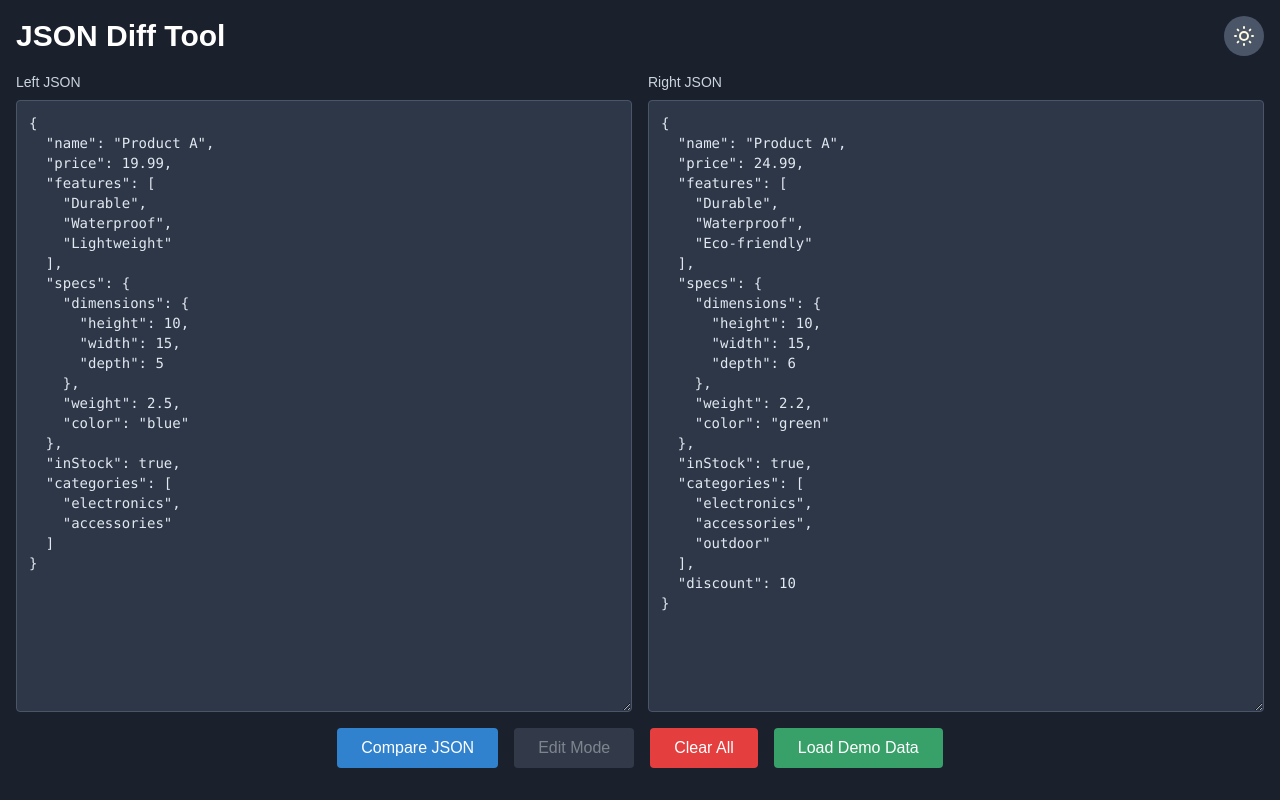
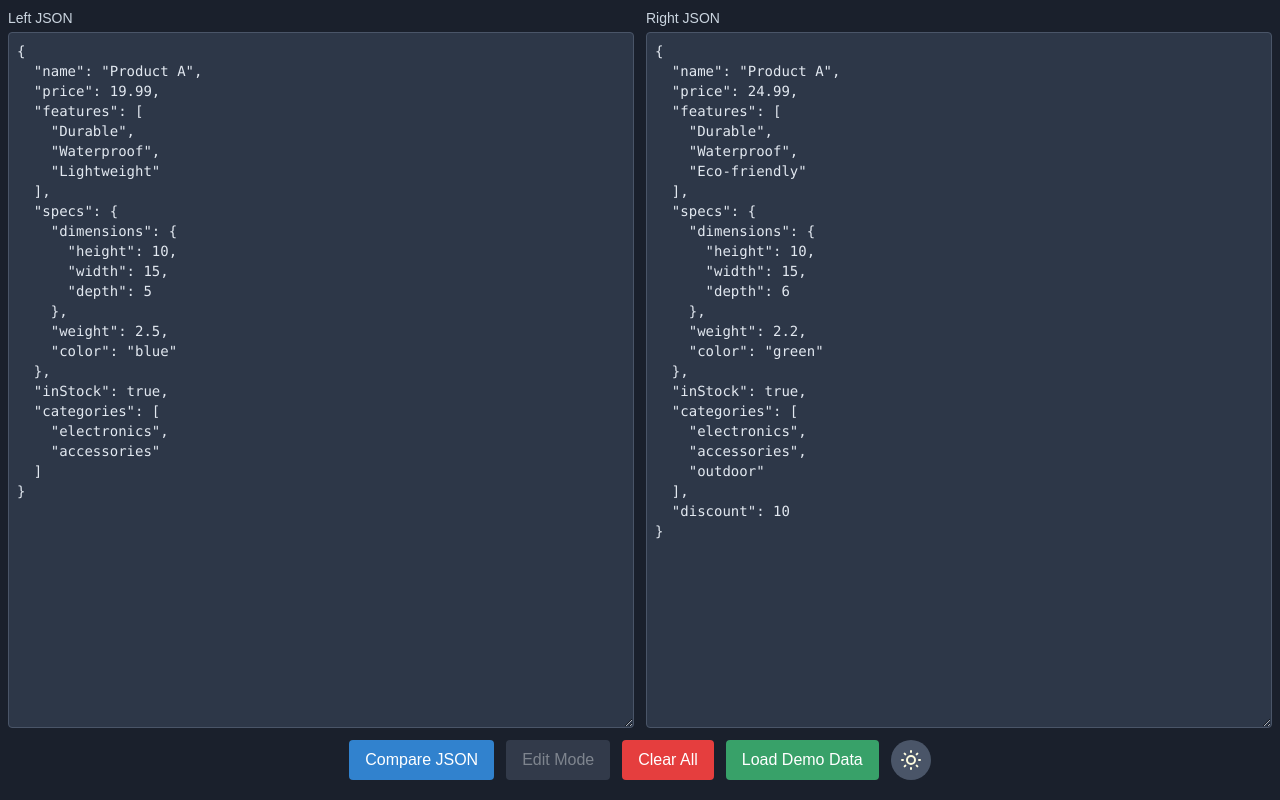
Before and after one commit to everettjf/MyJSONDiff, a Next.js app in the folder src/: page / in a window 1280 px wide. Built offline with nearby package versions, Linux system fonts and the light colour scheme.

Commit message:
optimize

```diff
--- a/src/src/app/page.tsx
+++ b/src/src/app/page.tsx
@@ -42,7 +42,6 @@ export default function Home() {
   // 从localStorage获取初始主题状态
   const getInitialTheme = () => {
     // 注意：此函数在服务器端渲染时不能访问localStorage
-    if (typeof window !== 'undefined') {
     const savedTheme = localStorage.getItem('theme');
     console.log(`savedTheme: ${savedTheme}`);
 
@@ -50,15 +49,7 @@ export default function Home() {
     if (savedTheme == 'dark') return true;
     if (savedTheme == 'light') return false;
 
-      // 如果没有存储的值，检查系统偏好
-      if (window.matchMedia && window.matchMedia('(prefers-color-scheme: dark)').matches) {
-        return true;
-      }
-
     // 如果没有明确设置且系统无偏好，默认使用深色模式
-      return true;
-    }
-    // 服务器端渲染默认使用深色模式
     return true;
   };
 
@@ -68,8 +59,8 @@ export default function Home() {
   const [error, setError] = useState<string | null>(null);
   const [windowHeight, setWindowHeight] = useState(0);
   const [showDiff, setShowDiff] = useState(false);
-  const [isDarkMode, setIsDarkMode] = useState(true);
-  // const [isDarkMode, setIsDarkMode] = useState(getInitialTheme());
+  // const [isDarkMode, setIsDarkMode] = useState(true);
+  const [isDarkMode, setIsDarkMode] = useState(getInitialTheme());
   const leftEditorRef = useRef<HTMLDivElement>(null);
   const rightEditorRef = useRef<HTMLDivElement>(null);
 
@@ -115,7 +106,7 @@ export default function Home() {
   // Calculate textarea height based on window size (subtract space for other elements)
   const getTextareaHeight = () => {
     // Reserve space for header, buttons, margins, etc.
-    const reservedSpace = 250;
+    const reservedSpace = 220;
     return Math.max(300, windowHeight - reservedSpace);
   };
 
@@ -434,9 +425,94 @@ export default function Home() {
 
   return (
     <div style={styles.container}>
-      <div className="container mx-auto p-4 h-screen flex flex-col">
-        <div className="flex justify-between items-center mb-4">
-          <h1 className="text-3xl font-bold text-center" style={styles.header}>JSON Diff Tool</h1>
+      <div className="container mx-auto p-2 h-screen flex flex-col max-w-full">
+
+
+        <div className="grid grid-cols-1 md:grid-cols-2 gap-3 mb-3 flex-grow">
+          <div className="flex flex-col">
+            <label htmlFor="leftJSON" className="block text-sm font-medium mb-1" style={styles.label}>
+              Left JSON
+            </label>
+            {showDiff ? (
+              <div
+                ref={leftEditorRef}
+                className="w-full flex-grow p-2 rounded overflow-auto"
+                style={{ ...styles.editor, height: `${getTextareaHeight()}px` }}
+              >
+                {renderHighlightedJSON(leftJSON, true)}
+              </div>
+            ) : (
+              <textarea
+                id="leftJSON"
+                className="w-full flex-grow p-2 rounded font-mono text-sm"
+                style={{ ...styles.editor, height: `${getTextareaHeight()}px` }}
+                placeholder="Paste your JSON here..."
+                value={leftJSON}
+                onChange={(e) => setLeftJSON(e.target.value)}
+              />
+            )}
+          </div>
+          <div className="flex flex-col">
+            <label htmlFor="rightJSON" className="block text-sm font-medium mb-1" style={styles.label}>
+              Right JSON
+            </label>
+            {showDiff ? (
+              <div
+                ref={rightEditorRef}
+                className="w-full flex-grow p-2 rounded overflow-auto"
+                style={{ ...styles.editor, height: `${getTextareaHeight()}px` }}
+              >
+                {renderHighlightedJSON(rightJSON, false)}
+              </div>
+            ) : (
+              <textarea
+                id="rightJSON"
+                className="w-full flex-grow p-2 rounded font-mono text-sm"
+                style={{ ...styles.editor, height: `${getTextareaHeight()}px` }}
+                placeholder="Paste your JSON here..."
+                value={rightJSON}
+                onChange={(e) => setRightJSON(e.target.value)}
+              />
+            )}
+          </div>
+        </div>
+
+        <div className="flex justify-center gap-3 mb-3 flex-wrap">
+          <button
+            onClick={compareJSON}
+            className="px-4 py-1.5 rounded hover:opacity-90 focus:outline-none focus:ring-2 focus:ring-opacity-50 transition-colors"
+            style={styles.buttonPrimary}
+          >
+            Compare JSON
+          </button>
+          <button
+            onClick={() => setShowDiff(false)}
+            className="px-4 py-1.5 rounded hover:opacity-90 focus:outline-none focus:ring-2 focus:ring-opacity-50 transition-colors"
+            style={{
+              ...styles.buttonSecondary,
+              backgroundColor: showDiff ? '#D69E2E' : isDarkMode ? '#4A5568' : '#E2E8F0',
+              color: showDiff ? 'white' : (isDarkMode ? '#E2E8F0' : '#4A5568'),
+              opacity: showDiff ? 1 : 0.5,
+              cursor: showDiff ? 'pointer' : 'not-allowed'
+            }}
+            disabled={!showDiff}
+          >
+            Edit Mode
+          </button>
+          <button
+            onClick={clearAll}
+            className="px-4 py-1.5 rounded hover:opacity-90 focus:outline-none focus:ring-2 focus:ring-opacity-50 transition-colors"
+            style={styles.buttonDanger}
+          >
+            Clear All
+          </button>
+          <button
+            onClick={resetToDemo}
+            className="px-4 py-1.5 rounded hover:opacity-90 focus:outline-none focus:ring-2 focus:ring-opacity-50 transition-colors"
+            style={styles.buttonSuccess}
+          >
+            Load Demo Data
+          </button>
           <button
             onClick={toggleDarkMode}
             className="p-2 rounded-full hover:opacity-80"
@@ -455,93 +531,6 @@ export default function Home() {
           </button>
         </div>
 
-        <div className="grid grid-cols-1 md:grid-cols-2 gap-4 mb-4 flex-grow">
-          <div className="flex flex-col">
-            <label htmlFor="leftJSON" className="block text-sm font-medium mb-2" style={styles.label}>
-              Left JSON
-            </label>
-            {showDiff ? (
-              <div
-                ref={leftEditorRef}
-                className="w-full flex-grow p-3 rounded overflow-auto"
-                style={{...styles.editor, height: `${getTextareaHeight()}px` }}
-              >
-                {renderHighlightedJSON(leftJSON, true)}
-              </div>
-            ) : (
-              <textarea
-                id="leftJSON"
-                className="w-full flex-grow p-3 rounded font-mono text-sm"
-                style={{...styles.editor, height: `${getTextareaHeight()}px` }}
-                placeholder="Paste your JSON here..."
-                value={leftJSON}
-                onChange={(e) => setLeftJSON(e.target.value)}
-              />
-            )}
-          </div>
-          <div className="flex flex-col">
-            <label htmlFor="rightJSON" className="block text-sm font-medium mb-2" style={styles.label}>
-              Right JSON
-            </label>
-            {showDiff ? (
-              <div
-                ref={rightEditorRef}
-                className="w-full flex-grow p-3 rounded overflow-auto"
-                style={{...styles.editor, height: `${getTextareaHeight()}px` }}
-              >
-                {renderHighlightedJSON(rightJSON, false)}
-              </div>
-            ) : (
-              <textarea
-                id="rightJSON"
-                className="w-full flex-grow p-3 rounded font-mono text-sm"
-                style={{...styles.editor, height: `${getTextareaHeight()}px` }}
-                placeholder="Paste your JSON here..."
-                value={rightJSON}
-                onChange={(e) => setRightJSON(e.target.value)}
-              />
-            )}
-          </div>
-        </div>
-
-        <div className="flex justify-center gap-4 mb-4 flex-wrap">
-          <button
-            onClick={compareJSON}
-            className="px-6 py-2 rounded hover:opacity-90 focus:outline-none focus:ring-2 focus:ring-opacity-50 transition-colors"
-            style={styles.buttonPrimary}
-          >
-            Compare JSON
-          </button>
-          <button
-            onClick={() => setShowDiff(false)}
-            className="px-6 py-2 rounded hover:opacity-90 focus:outline-none focus:ring-2 focus:ring-opacity-50 transition-colors"
-            style={{
-              ...styles.buttonSecondary,
-              backgroundColor: showDiff ? '#D69E2E' : isDarkMode ? '#4A5568' : '#E2E8F0',
-              color: showDiff ? 'white' : (isDarkMode ? '#E2E8F0' : '#4A5568'),
-              opacity: showDiff ? 1 : 0.5,
-              cursor: showDiff ? 'pointer' : 'not-allowed'
-            }}
-            disabled={!showDiff}
-          >
-            Edit Mode
-          </button>
-          <button
-            onClick={clearAll}
-            className="px-6 py-2 rounded hover:opacity-90 focus:outline-none focus:ring-2 focus:ring-opacity-50 transition-colors"
-            style={styles.buttonDanger}
-          >
-            Clear All
-          </button>
-          <button
-            onClick={resetToDemo}
-            className="px-6 py-2 rounded hover:opacity-90 focus:outline-none focus:ring-2 focus:ring-opacity-50 transition-colors"
-            style={styles.buttonSuccess}
-          >
-            Load Demo Data
-          </button>
-        </div>
-
         {error && (
           <div className="mb-4 p-4" style={styles.error}>
             {error}
```
Lines whose indentation alone changed are shown as unchanged.
